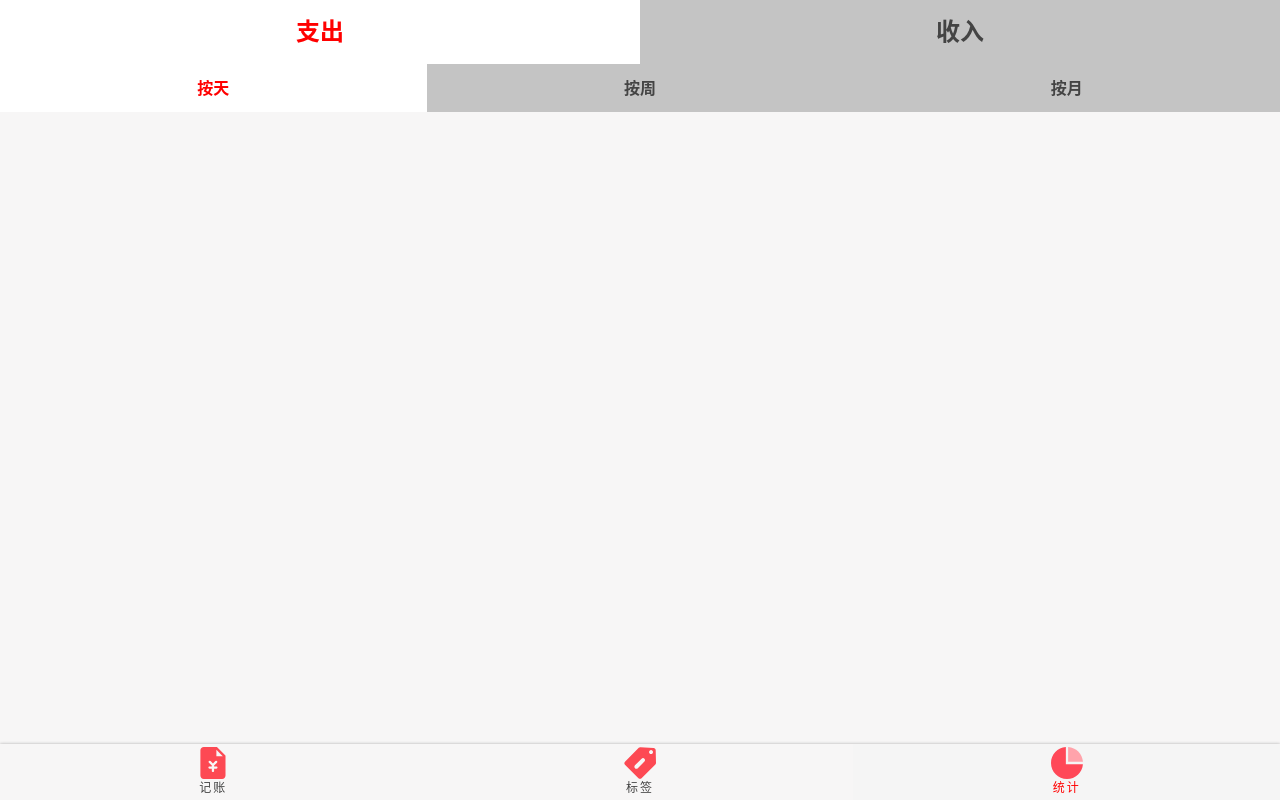
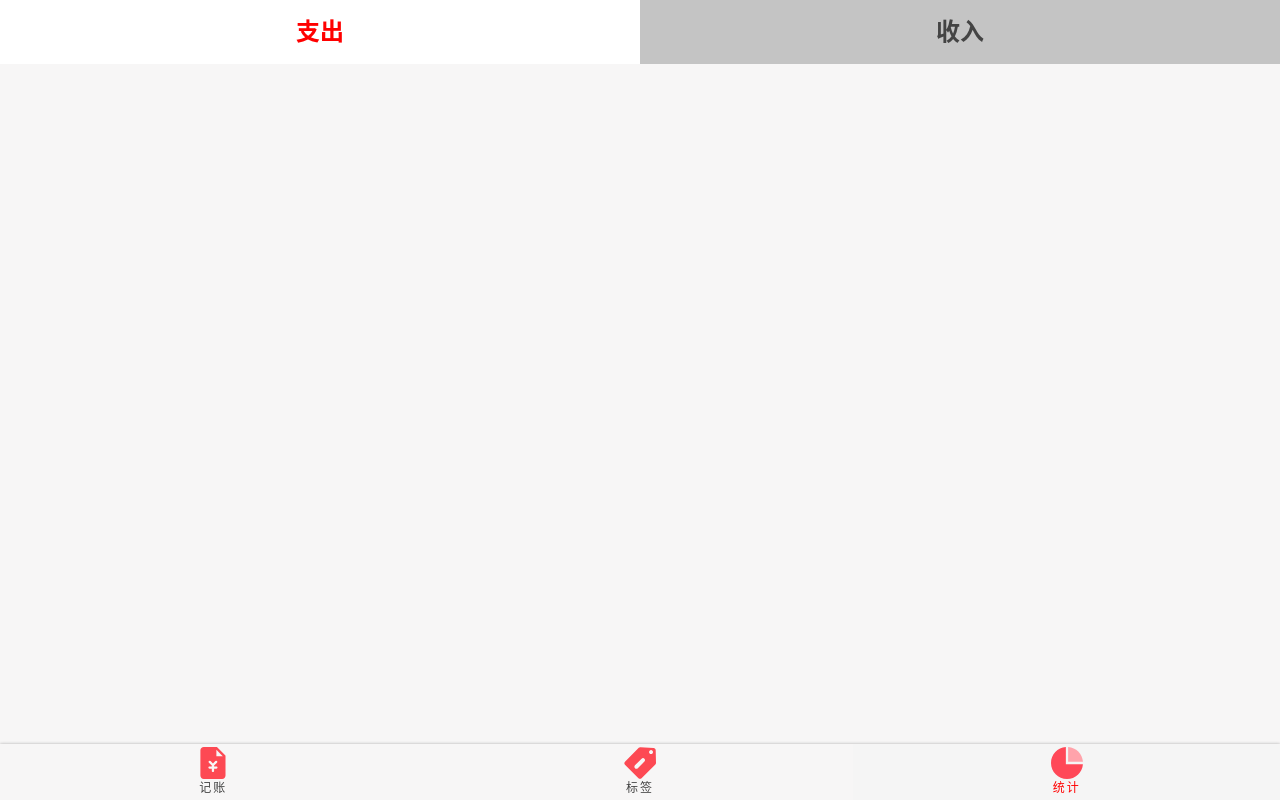
Before and after one commit to AndyDufr/readily-websit, a Vue app: page /#/statistics in a window 1280 px wide. Built offline with nearby package versions, Linux system fonts and the light colour scheme.

Commit message:
删除 按周 按年 按钮

```diff
--- a/src/views/Statistics.vue
+++ b/src/views/Statistics.vue
@@ -4,7 +4,7 @@
       <div class="header">
         <Types :value.sync="value" class-prefix="xx" />
         <!-- <Tabs :dataSource="secondArray" :value.sync="toggleType" /> -->
-        <Tabs :dataSource="toggleDate" :value.sync="interval" />
+        <!-- <Tabs :dataSource="toggleDate" :value.sync="interval" /> -->
       </div>
 
       <ol class="main">
```
